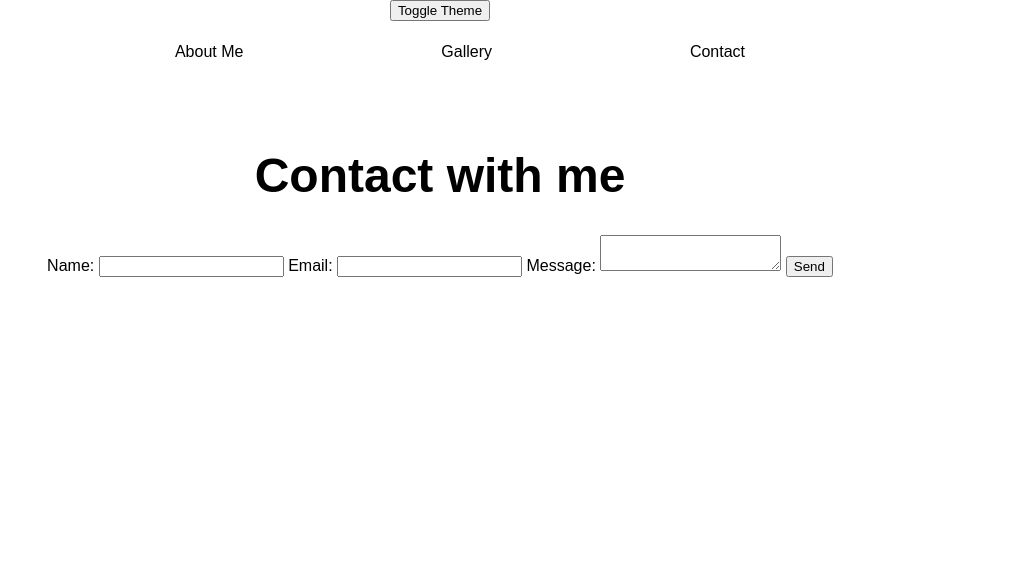
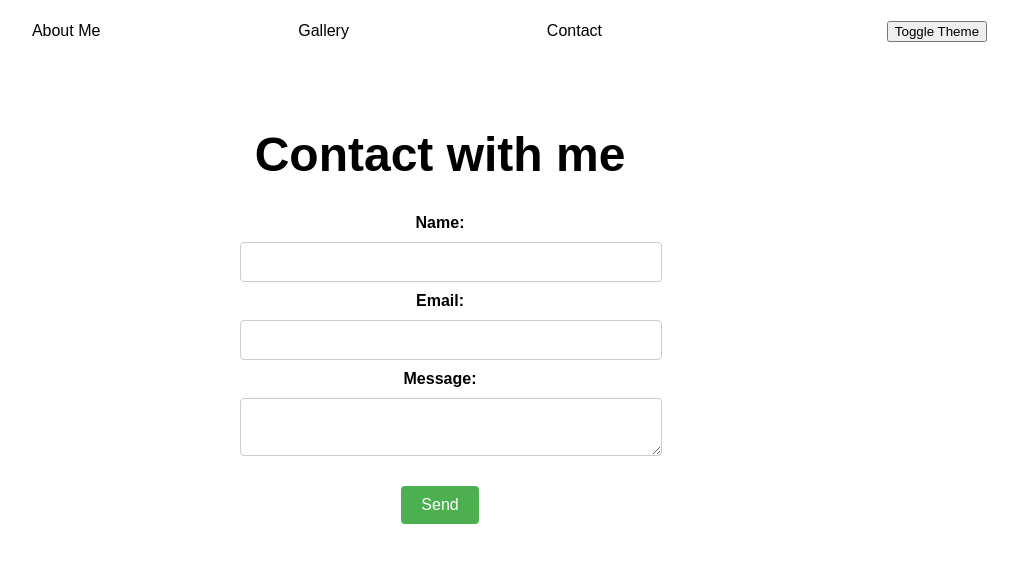
Before and after one commit to MarekVaris/my-spa, a plain HTML site: page index.html in a window 1280 px wide. Both pictures are taken after a click on the item "Contact". Shown: the whole page, without its empty margins (200-1218 px from the left). Drawn offline with Linux system fonts and the light colour scheme.

Commit message:
Added to Contatct stuff

```diff
--- a/css/style.css
+++ b/css/style.css
@@ -103,3 +103,39 @@ body.dark-mode {
     color: white;
     cursor: pointer;
 }
+
+form {
+    display: flex;
+    flex-direction: column;
+    gap: 10px;
+    max-width: 400px;
+    margin: 0 auto;
+}
+
+label {
+    font-weight: bold;
+}
+
+input, textarea{
+    padding: 10px;
+    border: 1px solid #ccc;
+    border-radius: 4px;
+    width: 100%;
+    font-size: 1rem;
+}
+
+.form_submit {
+    padding: 10px 20px;
+    border: none;
+    color: white;
+    cursor: pointer;
+    align-self: center;
+    background-color: #4CAF50;
+    font-size: 1rem;
+    border-radius: 4px;
+    margin-top: 10px;
+}
+
+.form_submit:hover {
+    background-color: #45a049;
+}
--- a/index.html
+++ b/index.html
@@ -6,20 +6,23 @@
         <meta http-equiv="X-UA-Compatible" content="ie=edge">
         <title>SPA PIAC TEST</title>
         <link rel="stylesheet" href="css/style.css">
-        <button id="theme-toggle">Toggle Theme</button>
+        <script src="https://www.google.com/recaptcha/api.js" async defer></script>
+
     </head>
-        <body>
+    <body>
         <header class="header">
             <ul class="Header-links-ul">
                 <li class="header-link" id="about-link">About Me</li>
                 <li class="header-link" id="gallery-link">Gallery</li>
                 <li class="header-link" id="contact-link">Contact</li>
             </ul>
+            <button id="theme-toggle">Toggle Theme</button>
         </header>
         <main>
             <h1 class="title">Hello World!</h1>
             <p>Lorem Ipsum is simply dummy text of the printing and typesetting industry...</p>
         </main>
+
         <script src="js/router.js"></script>
     </body>
 </html>
--- a/js/router.js
+++ b/js/router.js
@@ -40,22 +40,51 @@ function RenderAboutPage() {
 function RenderContactPage() {
     document.querySelector('main').innerHTML = `
         <h1 class="title">Contact with me</h1>
-    <form id="contact
-    -
-    form">
+        <form id="contact-form">
             <label for="name">Name:</label>
             <input type="text" id="name" name="name" required>
+
             <label for="email">Email:</label>
             <input type="email" id="email" name="email" required>
+
             <label for="message">Message:</label>
             <textarea id="message" name="message" required></textarea>
-    <button type="submit">Send</button>
-    </form>`;
-    document.getElementById('contact-form').addEventListener('submit', (event) => {
+
+            <div id="recaptcha-container"></div>
+
+            <button class="form_submit" type="submit">Send</button>
+        </form>
+    `;
+
+    grecaptcha.render('recaptcha-container', {
+        'sitekey': SITE_KEY
+    });
+
+    document.getElementById('contact-form').addEventListener('submit', handleFormSubmit);
+}
+
+function handleFormSubmit(event) {
     event.preventDefault();
-        alert('Form submitted!');
-    });
+
+    const name = document.getElementById('name').value;
+    const email = document.getElementById('email').value;
+    const message = document.getElementById('message').value;
+
+    const captchaResponse = grecaptcha.getResponse();
+    if (!captchaResponse) {
+        alert('Please verify that you are not a robot.');
+        return;
     }
+
+    if (!name || !email || !message) {
+        alert('Please fill in all fields.');
+        return;
+    }
+
+    alert('Form submitted successfully!');
+}
+
+
 
 function RenderGalleryPage() {
     document.querySelector('main').innerHTML =
```
Also changed, not shown: .github/workflows/azure-static-web-apps-white-mushroom-00c34eb1e.yml (deleted), .github/workflows/deploy.yml (deleted). Lines whose indentation alone changed are shown as unchanged.
